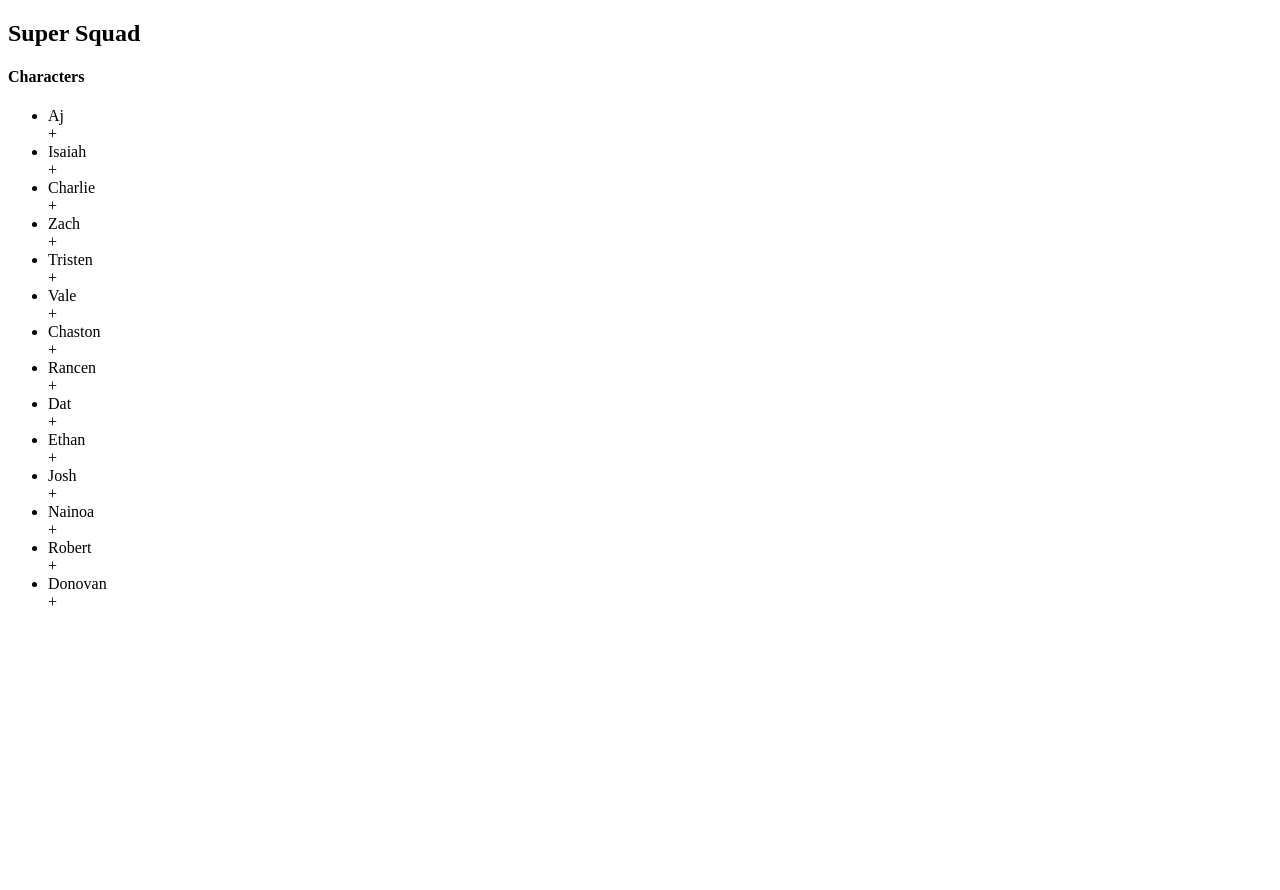
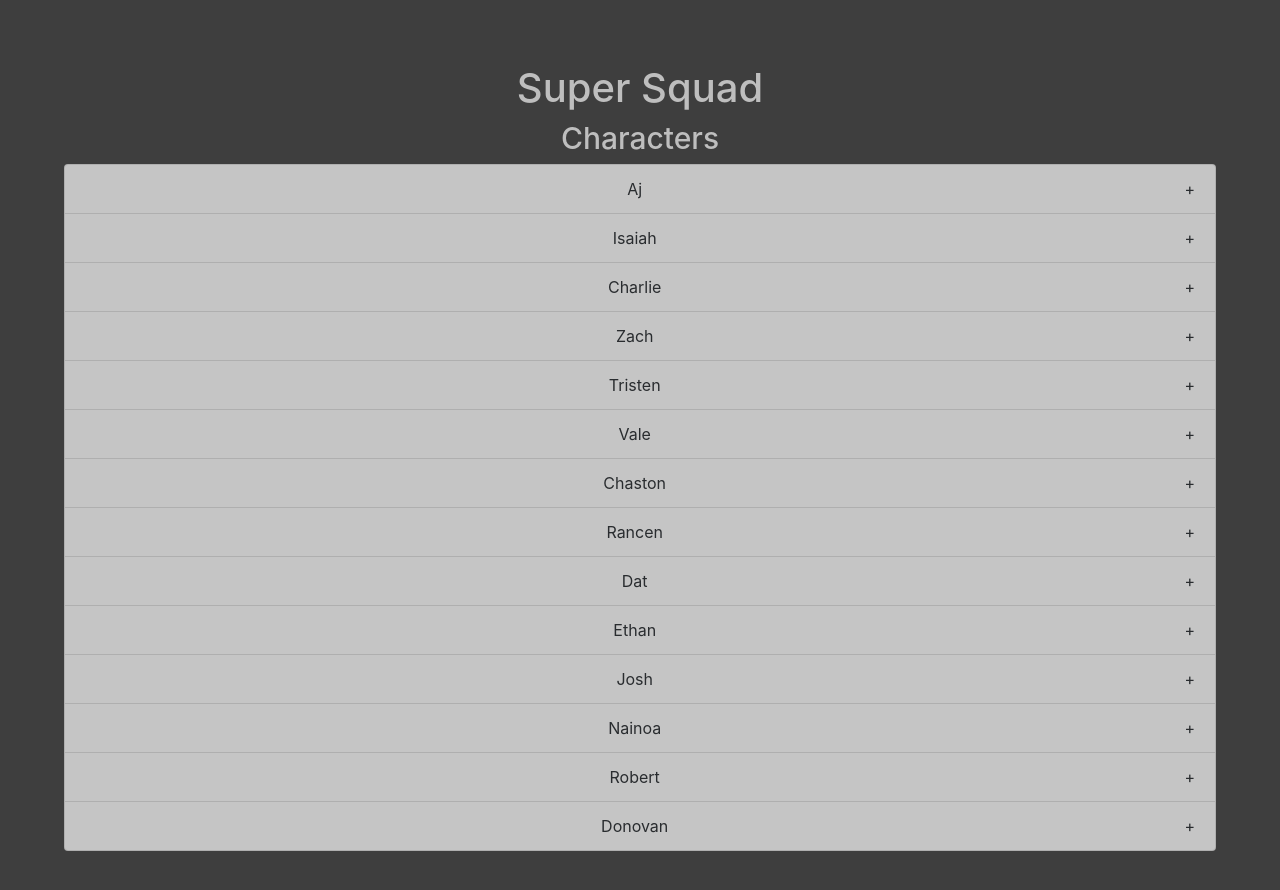
Before and after one commit to BuddhaTheChef/squad-team, a React (Create React App) app: page / in a window 1280 px wide. Shown: the top 890 px of the page. Before the commit the page ends 800 px from the top, so only its background shows below. Built offline with nearby package versions, Linux system fonts and the light colour scheme.

Commit message:
styled main component and added a list button

```diff
--- a/public/index.html
+++ b/public/index.html
@@ -19,6 +19,7 @@
       work correctly both with client-side routing and a non-root public URL.
       Learn how to configure a non-root public URL by running `npm run build`.
     -->
+    <link rel="stylesheet" href="https://stackpath.bootstrapcdn.com/bootstrap/4.1.3/css/bootstrap.min.css" integrity="sha384-MCw98/SFnGE8fJT3GXwEOngsV7Zt27NXFoaoApmYm81iuXoPkFOJwJ8ERdknLPMO" crossorigin="anonymous">
     <title>React App</title>
   </head>
   <body>
--- a/src/App.css
+++ b/src/App.css
@@ -1,28 +1,32 @@
+
+body {
+  background-color: rgb(62, 62, 62);
+  height: 100%;
+  background-size: cover;
+  background-repeat: no-repeat;
+  opacity: 0.7;
+}
+
 .App {
   text-align: center;
+  padding: 5%;
 }
 
-.App-logo {
-  animation: App-logo-spin infinite 20s linear;
-  height: 80px;
+.main-title {
+  color: whitesmoke;
+  font-size: 40px;
 }
 
-.App-header {
-  background-color: #222;
-  height: 150px;
-  padding: 20px;
-  color: white;
+.sub-title {
+  color: whitesmoke;
+  font-size: 30px;
 }
 
-.App-title {
-  font-size: 1.5em;
+.right-button {
+  cursor: pointer;
+  float: right;
 }
 
-.App-intro {
-  font-size: large;
+.list-item {
+  display: inline-block;
 }
-
-@keyframes App-logo-spin {
-  from { transform: rotate(0deg); }
-  to { transform: rotate(360deg); }
-}
--- a/src/components/App.js
+++ b/src/components/App.js
@@ -1,11 +1,12 @@
 import React, { Component } from 'react';
 import CharacterList from './CharacterList';
+import '../App.css'
 
 class App extends Component {
   render () {
     return (
-      <div>
-        <h2>Super Squad</h2>
+      <div className="App">
+        <h2 className="main-title">Super Squad</h2>
         <CharacterList />
       </div>
     )
--- a/src/components/CharacterList.js
+++ b/src/components/CharacterList.js
@@ -1,6 +1,6 @@
 import React, { Component } from 'react';
 import { connect } from 'react-redux';
-import { bindActionCreators } from 'redux';
+// import { bindActionCreators } from 'redux';
 import { addCharacterById } from '../actions';
 
 class CharacterList extends Component {
@@ -8,14 +8,14 @@ class CharacterList extends Component {
     console.log('this.props', this.props);
     return (
       <div>
-        <h4>Characters</h4>
-        <ul>
+        <h4 className="sub-title">Characters</h4>
+        <ul className="list-group">
           {
             this.props.characters.map(character => {
               return (
-                <li key={character.id}>
-                  <div>{character.name}</div>
-                  <div onClick={() => this.props.addCharacterById(character.id)}> + </div>
+                <li className="list-group-item" key={character.id}>
+                  <div className="list-item">{character.name}</div>
+                  <div className="list-item right-button" onClick={() => this.props.addCharacterById(character.id)}> + </div>
                 </li>
               )
             })
@@ -31,8 +31,8 @@ function mapStateToProps(state) {
   };
 }
 
-function mapDispatchToProps(dispatch) {
-  return bindActionCreators({ addCharacterById }, dispatch)
-}
+// function mapDispatchToProps(dispatch) {
+//   return bindActionCreators({ addCharacterById }, dispatch)
+// }
 
-export default connect(mapStateToProps, {mapDispatchToProps})(CharacterList);
+export default connect(mapStateToProps, { addCharacterById })(CharacterList);
```
